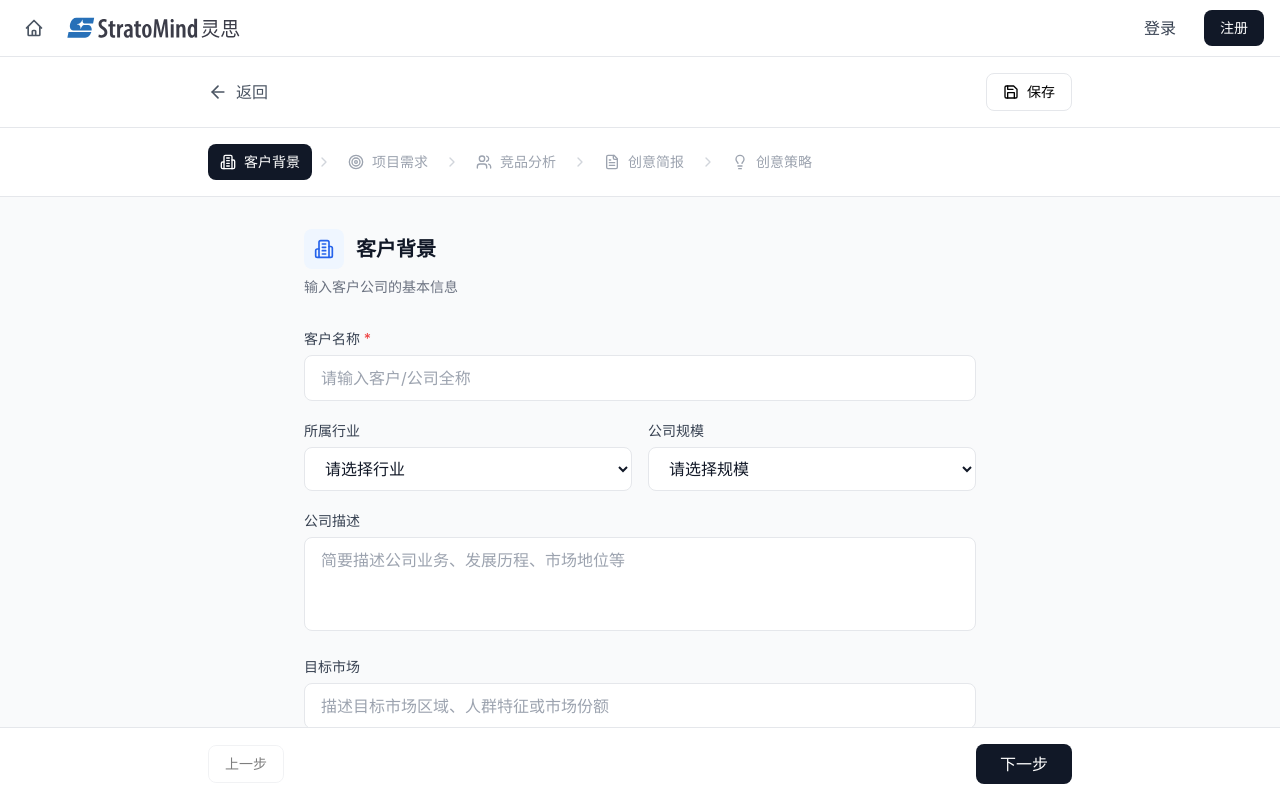
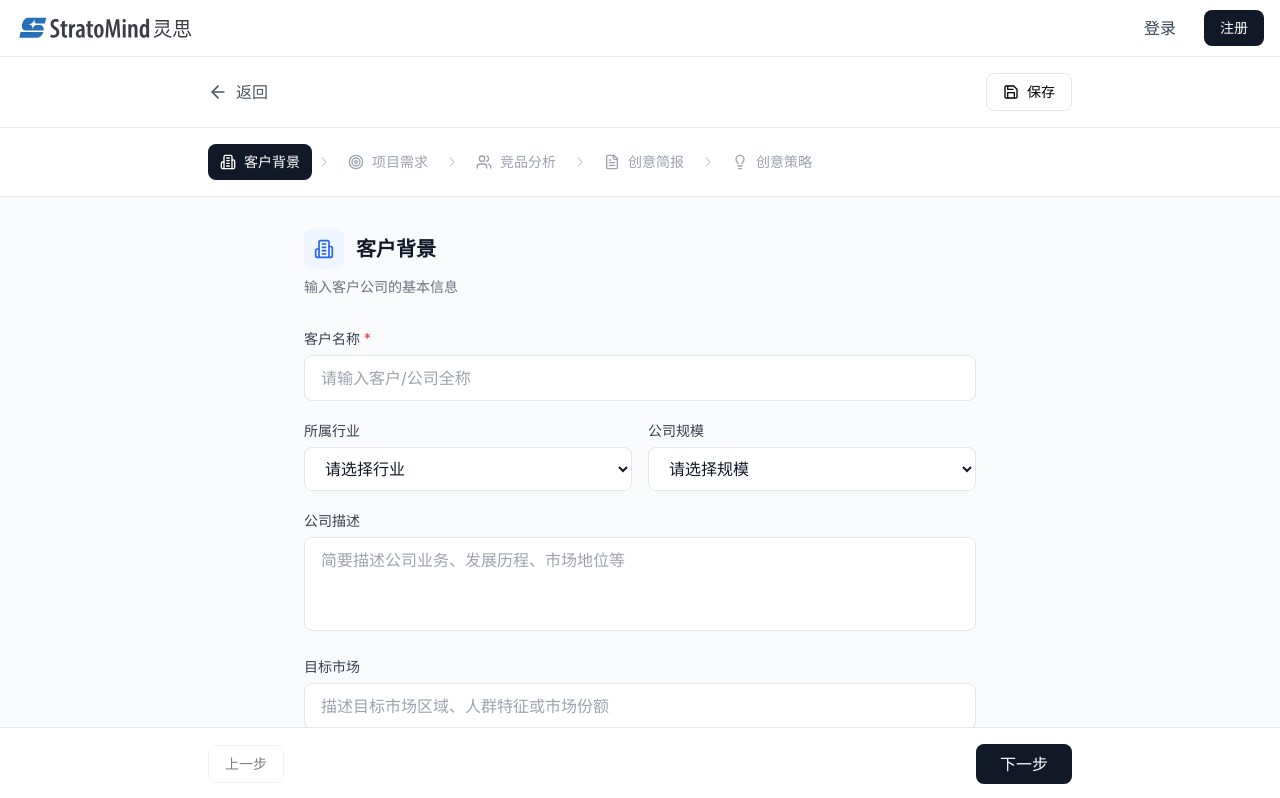
Before and after one commit to GPlanbrand/stratomind, a React (Vite) app: page /projects/workspace/1 in a window 1280 px wide. Shown: the top 798 px of the page. Built offline with nearby package versions, Linux system fonts and the light colour scheme.

Commit message:
优化：126邮箱风格登录页（banner轮播+账号登录）、Logo可点击跳转首页

```diff
--- a/src/components/Layout.tsx
+++ b/src/components/Layout.tsx
@@ -21,29 +21,18 @@ const Layout: React.FC = () => {
       <nav className="bg-white border-b border-gray-200 sticky top-0 z-50">
         <div className="px-4">
           <div className="flex items-center justify-between h-14">
-            {/* Logo + 首页图标 + 名称 */}
-            <div className="flex items-center gap-2 sm:gap-3">
-              {/* 首页图标 */}
-              <button
-                onClick={() => navigate('/projects')}
-                className="p-2 hover:bg-gray-100 rounded-lg transition-colors"
-                title="返回首页"
-              >
-                <svg className="w-5 h-5 text-gray-600" fill="none" stroke="currentColor" viewBox="0 0 24 24">
-                  <path strokeLinecap="round" strokeLinejoin="round" strokeWidth={2} d="M3 12l2-2m0 0l7-7 7 7M5 10v10a1 1 0 001 1h3m10-11l2 2m-2-2v10a1 1 0 01-1 1h-3m-6 0a1 1 0 001-1v-4a1 1 0 011-1h2a1 1 0 011 1v4a1 1 0 001 1m-6 0h6" />
-                </svg>
-              </button>
-
-              {/* Logo */}
+            {/* Logo - 可点击跳转首页 */}
+            <button
+              onClick={() => navigate('/projects')}
+              className="flex items-center gap-2 hover:opacity-80 transition-opacity"
+            >
               <img
                 src="/logo.svg"
                 alt="AI 创意工作台"
                 className="h-7 w-auto sm:h-8"
               />
-
-              {/* 名称 */}
               <span className="text-sm sm:text-base font-medium text-gray-900 hidden xs:inline">AI 创意工作台</span>
-            </div>
+            </button>
 
             <div className="flex items-center gap-2 sm:gap-4">
               {user && (
```
